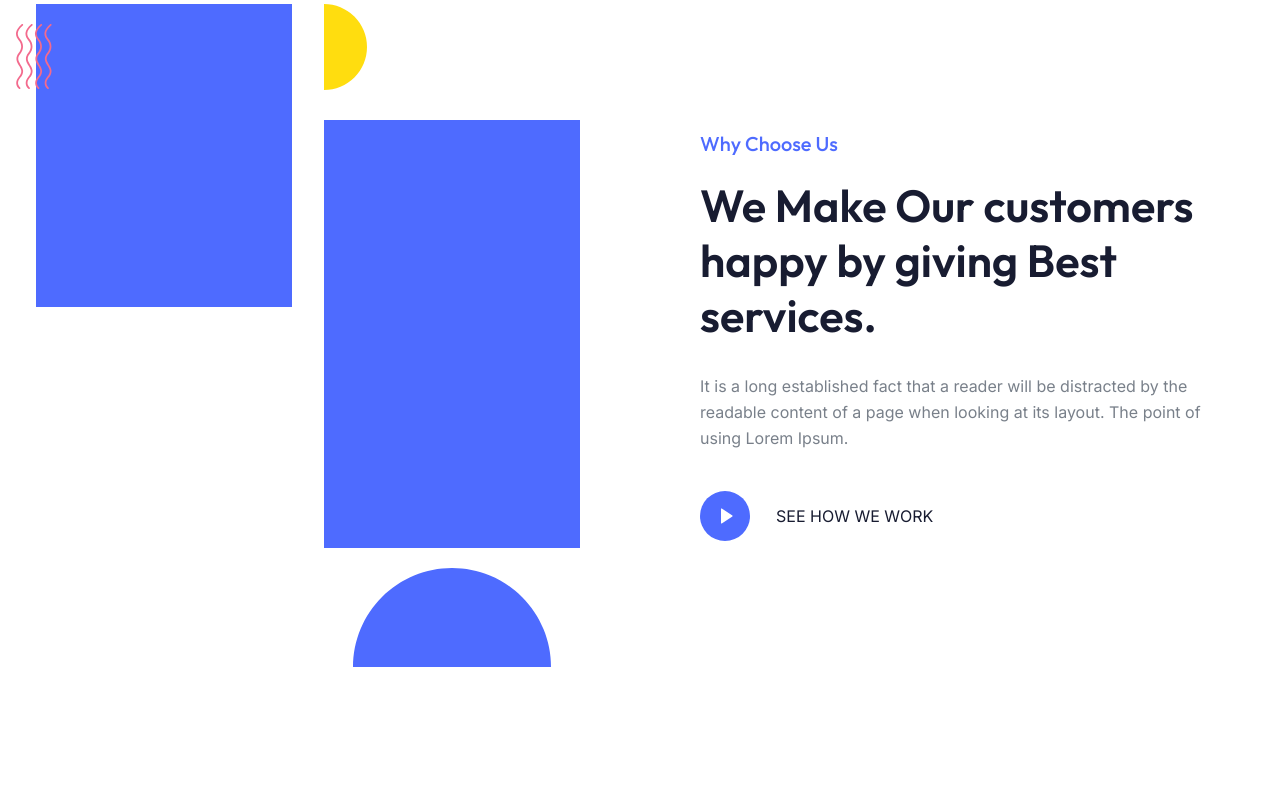
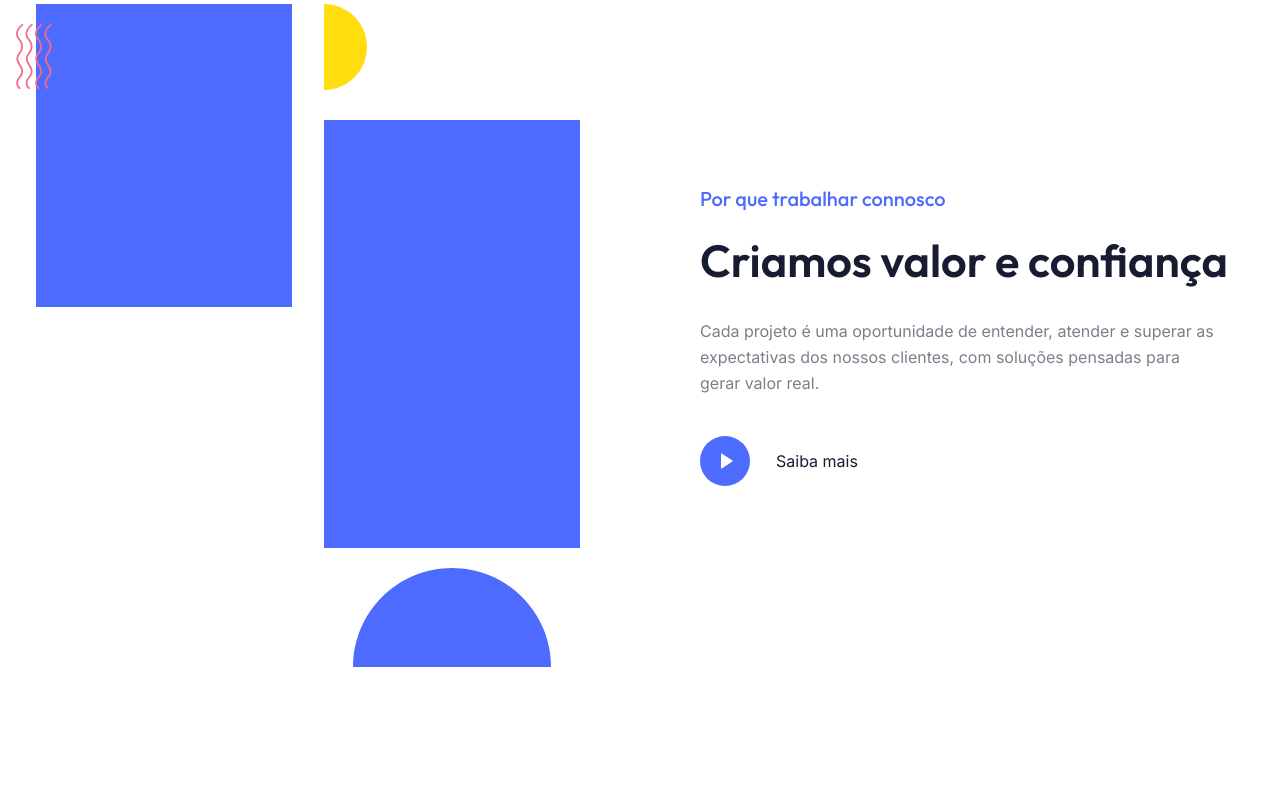
Before and after one commit to STcritic/bdpage, a plain HTML site: page Base-Tailwind-1.0.0/Base-Tailwind-1.0.0/index.html in a window 1280 px wide. Shown: the part 1260-2045 px from the top of the page. Drawn offline with Linux system fonts and the light colour scheme.

Commit message:
some updates

```diff
--- a/Base-Tailwind-1.0.0/Base-Tailwind-1.0.0/index.html
+++ b/Base-Tailwind-1.0.0/Base-Tailwind-1.0.0/index.html
@@ -199,17 +199,16 @@
 
           <!-- About Content -->
           <div class="animate_right jn/2">
-            <h4 class="ek yj mk gb">Why Choose Us</h4>
-            <h2 class="fk vj zp pr kk wm qb">We Make Our customers happy by giving Best services.</h2>
-            <p class="uo">It is a long established fact that a reader will be distracted by the readable content of a
-              page when looking at its layout. The point of using Lorem Ipsum.</p>
+            <h4 class="ek yj mk gb">Por que trabalhar connosco</h4>
+            <h2 class="fk vj zp pr kk wm qb">Criamos valor e confiança</h2>
+            <p class="uo">Cada projeto é uma oportunidade de entender, atender e superar as expectativas dos nossos clientes, com soluções pensadas para gerar valor real.</p>
 
             <a href="https://www.youtube.com/watch?v=xcJtL7QggTI" data-fslightbox class="vc wf hg mb">
               <span class="tc wf xf be dd rg i gh ua">
                 <span class="nf h vc yc vd rg gh qk -ud-z-1"></span>
                 <img src="images/icon-play.svg" alt="Play" />
               </span>
-              <span class="kk">SEE HOW WE WORK</span>
+              <span class="kk">Saiba mais</span>
             </a>
           </div>
         </div>
@@ -228,7 +227,7 @@
 
       <!-- Section Title Start -->
       <div
-        x-data="{ sectionTitle: `Meet With Our Creative Dedicated Team`, sectionTitleText: `Lorem ipsum dolor sit amet, consectetur adipiscing elit. In convallis tortor eros. Donec vitae tortor lacus. Phasellus aliquam ante in maximus.`}">
+        x-data="{ sectionTitle: `Conheça a nossa equipa`, sectionTitleText: `Trabalhamos com entusiasmo e colaboração para transformar desafios em conquistas.`}">
         <div class="animate_top bb ze rj ki xn vq">
           <h2 x-text="sectionTitle" class="fk vj pr kk wm on/5 gq/2 bb _b">
           </h2>
@@ -286,8 +285,8 @@
               </div>
             </div>
 
-            <h4 class="yj go kk wm ob zb">Olivia Andrium</h4>
-            <p>Product Manager</p>
+            <h4 class="yj go kk wm ob zb">Shelzer Tembe</h4>
+            <p>Consultor de Recursos Humanos e Digitalização de GRH</p>
           </div>
 
           <!-- Team Item -->
```
Also changed, not shown: Base-Tailwind-1.0.0/Base-Tailwind-1.0.0/images/team-01.png, 1 other file.
